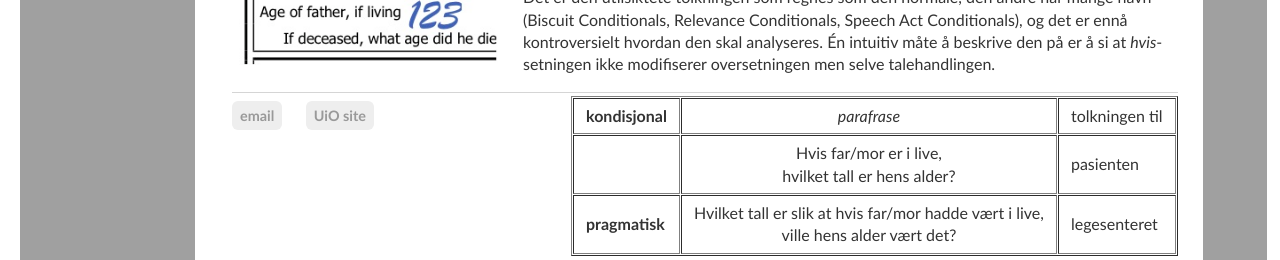
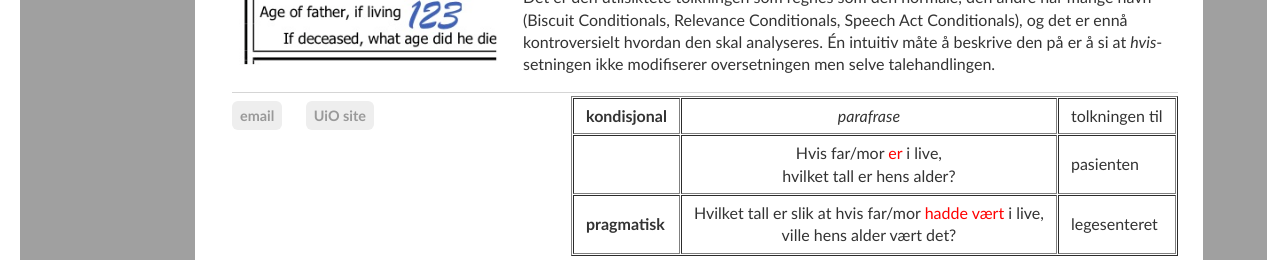
Before and after one commit to kjelljs/kjelljs.github.io, a Jekyll site: the page built from dissemination/vitsen.html, in a window 1280 px wide and 900 px high, scrolled down 3961 px. Shown: the part 640-900 px from the top of the window. Built offline with Jekyll 4.4.1, drawn with Linux system fonts in a browser that asks for light colours.

Commit message:
Update vitsen.html

```diff
--- a/dissemination/vitsen.html
+++ b/dissemination/vitsen.html
@@ -251,12 +251,12 @@ figcaption {
 	<tbody>
 		<tr>
 			<th style="text-align: left"></th>
-						    <td style="text-align: center">Hvis far/mor er i live, </br>hvilket tall er hens alder?</td>
+						    <td style="text-align: center">Hvis far/mor <span style="color: #ff0000">er</span> i live, </br>hvilket tall er hens alder?</td>
 			<td style="text-align: left">pasienten</td>
 		</tr>
 		<tr>
 			<th style="text-align: left">pragmatisk</th>
-						    <td style="text-align: center">Hvilket tall er slik at hvis far/mor hadde vært i live, </br>ville hens alder vært det?</td>
+						    <td style="text-align: center">Hvilket tall er slik at hvis far/mor <span style="color: #ff0000">hadde vært</span> i live, </br>ville hens alder vært det?</td>
 			<td style="text-align: left">legesenteret</td>
 		</tr>
 	</tbody>
```
